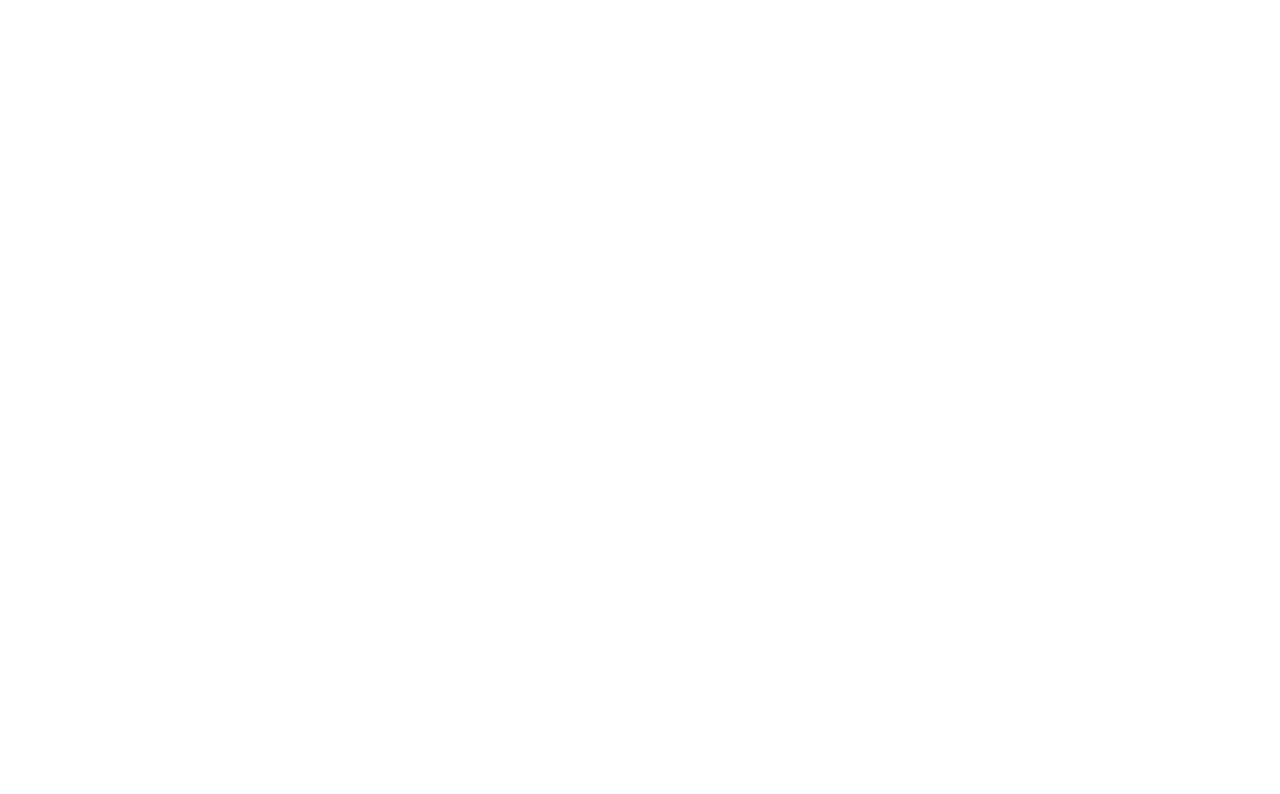
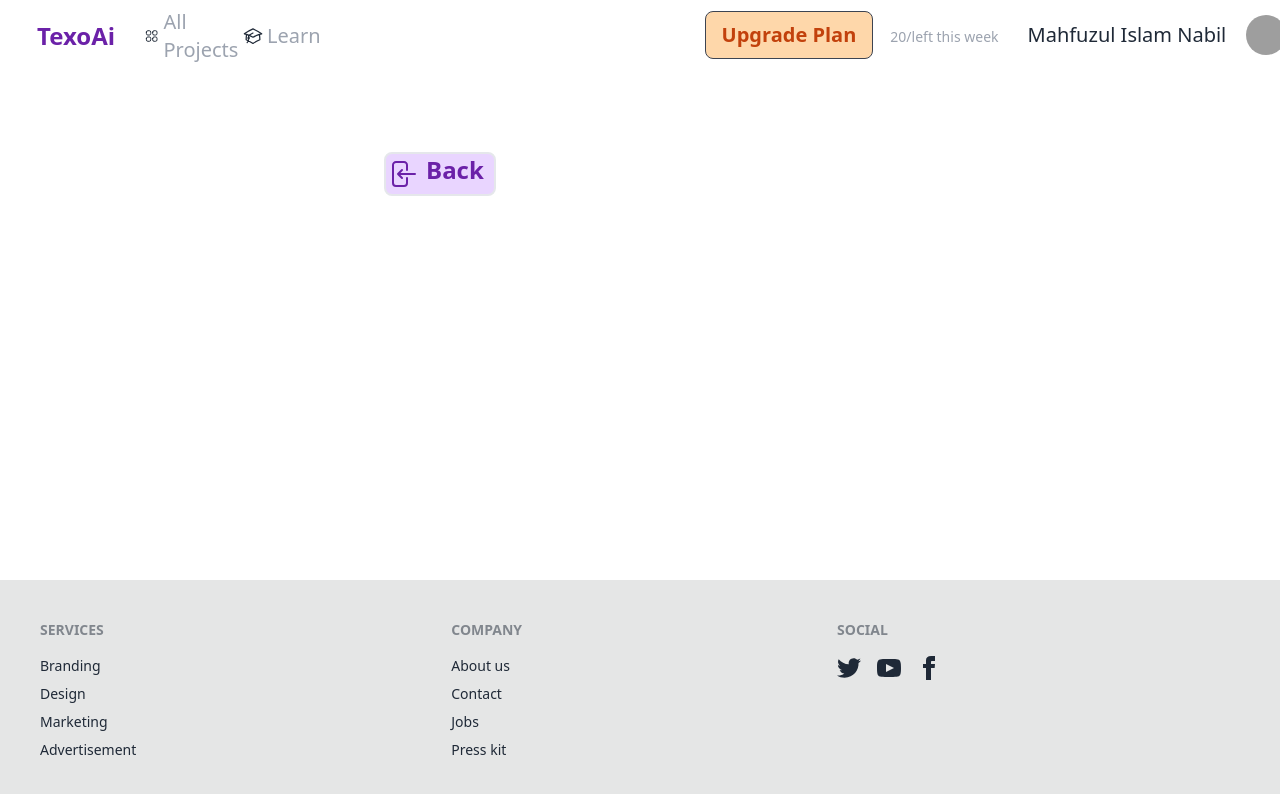
Before and after one commit to darkimpow/ai-writer-app-final, a React (Create React App) app: page /dashboard/prj-landing in a window 1280 px wide. Before the commit this address had no page. Shown: the top 794 px of the page. Built offline with nearby package versions, Linux system fonts and the light colour scheme; grey boxes are pictures that could not be loaded.

Commit message:
created the back button feature with proper color scheme

```diff
--- a/src/App.js
+++ b/src/App.js
@@ -2,6 +2,7 @@ import {Route, Routes} from "react-router-dom";
 import HomePage from "./pages/HomePage";
 import DashboardPage from "./pages/DashboardPage";
 import DashboardMainSection from "./pages/DashboardMainSection";
+import LandingPage from "./pages/LandingPage";
 
 function App() {
     return (
@@ -11,8 +12,10 @@ function App() {
             {/* Start: Dashboard Routes */}
             <Route path={'/dashboard'} element={<DashboardPage/>}>
                 <Route path={'/dashboard/home'} element={<DashboardMainSection/>}/>
+                <Route path={'/dashboard/prj-landing'} element={<LandingPage/>}/>
             </Route>
             {/* End: Dashboard Routes*/}
+
         </Routes>
     );
 }
--- a/src/pages/DashboardPage.js
+++ b/src/pages/DashboardPage.js
@@ -9,6 +9,8 @@ const DashboardPage = () => {
     const [loggedIn, setLoggedIn] = useState(true);
 
     const navigate = useNavigate();
+
+    {/*
     useEffect(() => {
 
         const checkUserLoggedIn = () => {
@@ -17,8 +19,11 @@ const DashboardPage = () => {
 
         //sends user to the Dashboard home page when logged in
         checkUserLoggedIn();
+
     }, [])
     ;
+*/
+    }
 
     return (
         <div>
--- /dev/null
+++ b/src/pages/LandingPage.js
@@ -0,0 +1,19 @@
+import React from 'react';
+
+function LandingPage() {
+    return (
+        <div className='pl-96 pt-20'>
+            <button className='border-2 rounded-lg font-bold text-purple-800 text-2xl bg-purple-200 w-28 flex inline'>
+                <svg xmlns="http://www.w3.org/2000/svg" fill="none" viewBox="0 0 24 24" strokeWidth="1.5"
+                     stroke="currentColor" className="w-10 h-10 pr-2">
+                    <path strokeLinecap="round" strokeLinejoin="round"
+                          d="M15.75 9V5.25A2.25 2.25 0 0013.5 3h-6a2.25 2.25 0 00-2.25 2.25v13.5A2.25 2.25 0 007.5 21h6a2.25 2.25 0 002.25-2.25V15M12 9l-3 3m0 0l3 3m-3-3h12.75"/>
+                </svg>
+                Back
+            </button>
+
+        </div>
+    );
+}
+
+export default LandingPage;
```
